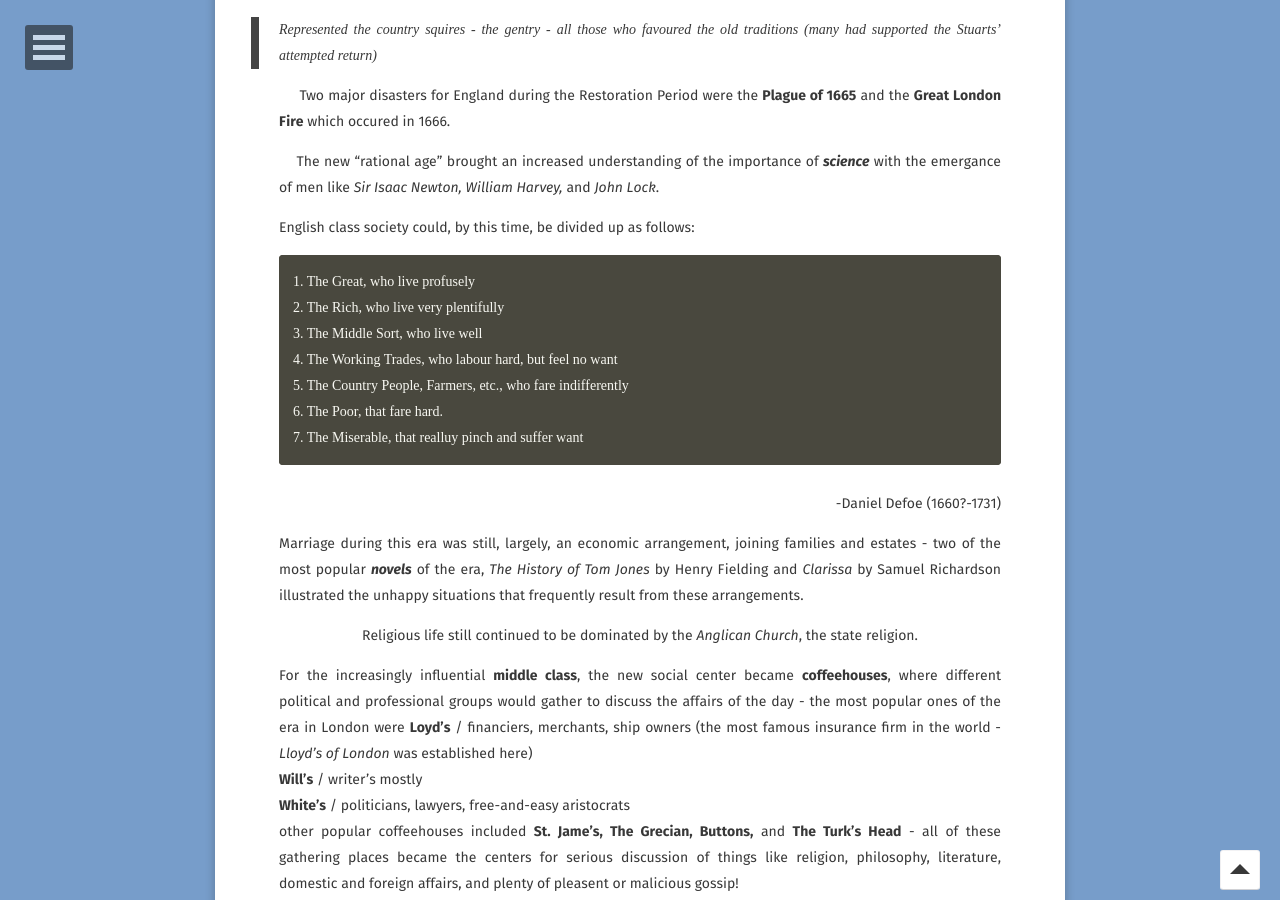
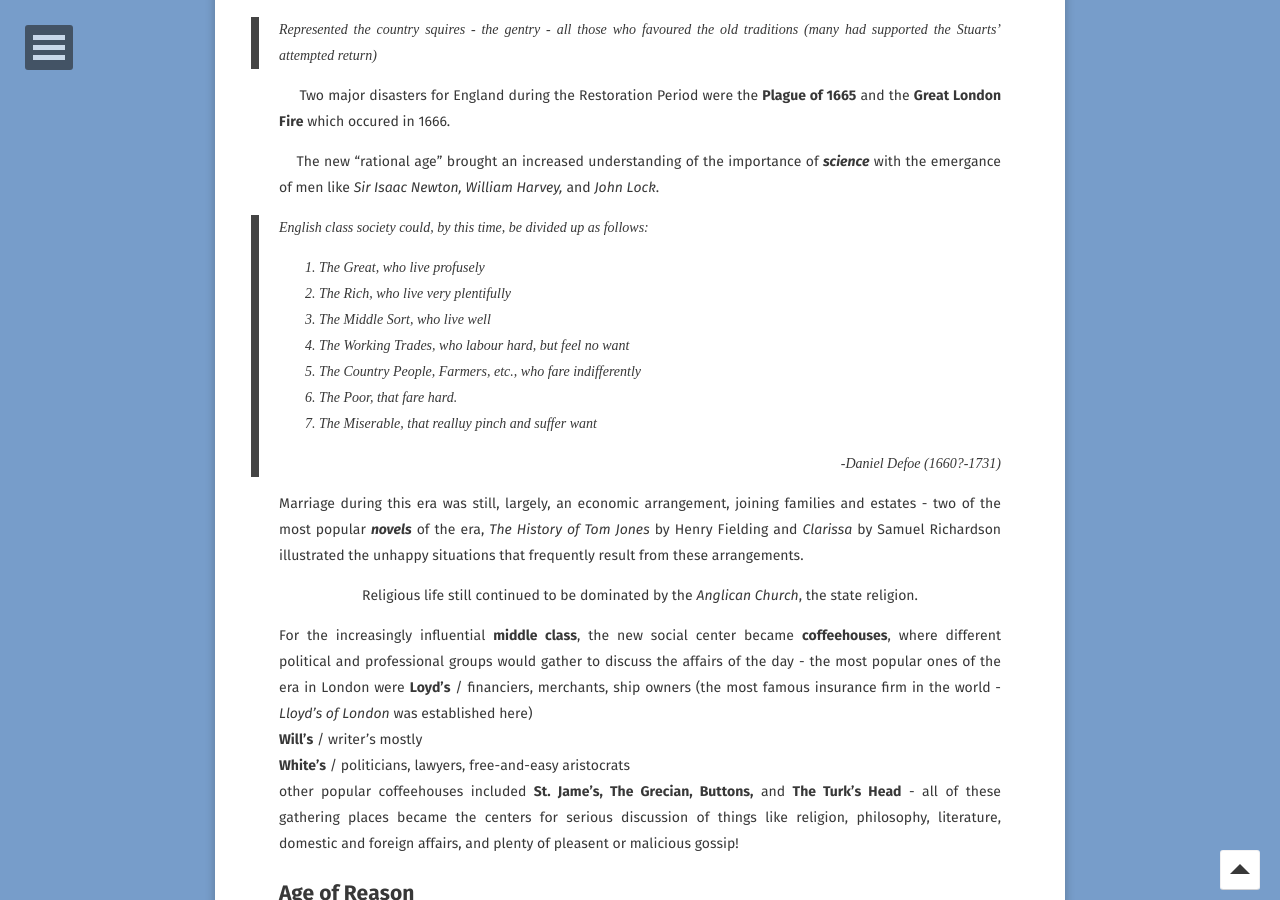
Before and after one commit to EthenStrine/site, a Jekyll site: the page built from _posts/2019-01-17-the-restoration-and-enlightenment.md, in a window 1280 px wide and 900 px high, scrolled down 1191 px. Built offline with Jekyll 4.4.1, drawn with Linux system fonts in a browser that asks for light colours; some web fonts are replaced; comment, search, counter and statistics services are not loaded.

Commit message:
Update 2019-01-17-the-restoration-and-enlightenment.md

```diff
--- a/_posts/2019-01-17-the-restoration-and-enlightenment.md
+++ b/_posts/2019-01-17-the-restoration-and-enlightenment.md
@@ -39,16 +39,16 @@ These events, including the defeat of the military attempt to reestablish the St
 &nbsp;&nbsp;&nbsp;&nbsp;The new "rational age" brought an increased understanding of the importance of ***science*** with the emergance of men like *Sir Isaac Newton, William Harvey,* and *John Lock*.
 
 
-English class society could, by this time, be divided up as follows:
-
-    1. The Great, who live profusely
-    2. The Rich, who live very plentifully
-    3. The Middle Sort, who live well
-    4. The Working Trades, who labour hard, but feel no want
-    5. The Country People, Farmers, etc., who fare indifferently
-    6. The Poor, that fare hard.
-    7. The Miserable, that realluy pinch and suffer want
-<div style="text-align: right"> -Daniel Defoe (1660?-1731) </div>
+> English class society could, by this time, be divided up as follows:
+>
+>    1. The Great, who live profusely
+>    2. The Rich, who live very plentifully
+>    3. The Middle Sort, who live well
+>    4. The Working Trades, who labour hard, but feel no want
+>    5. The Country People, Farmers, etc., who fare indifferently
+>    6. The Poor, that fare hard.
+>    7. The Miserable, that realluy pinch and suffer want
+> <div style="text-align: right"> -Daniel Defoe (1660?-1731) </div>
 
 Marriage during this era was still, largely, an economic arrangement, joining families and estates - two of the most popular ***novels*** of the era, *The History of Tom Jones* by Henry Fielding and *Clarissa* by Samuel Richardson illustrated the unhappy situations that frequently result from these arrangements.
 
```
